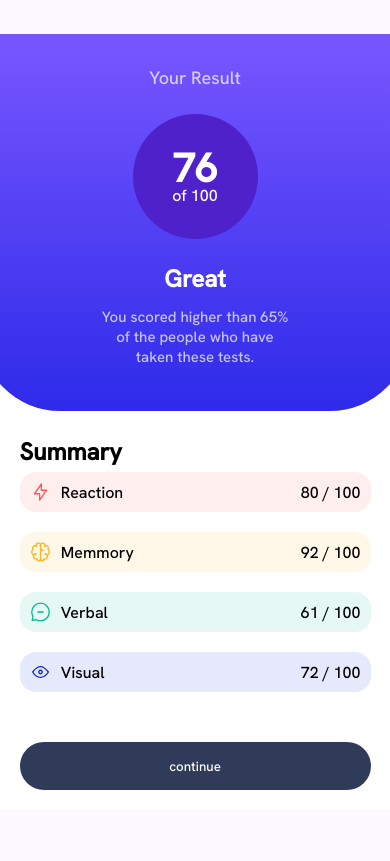
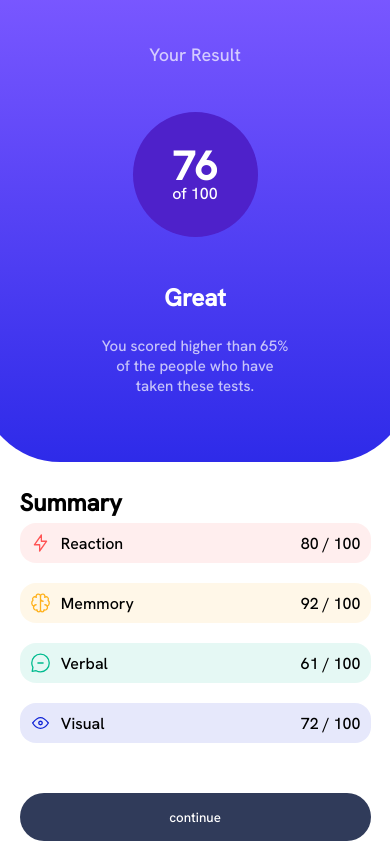
Before and after one commit to MatheusVSN/Frontend-Mentor-Results-summary-component, a plain HTML site: page index.html in a window 390 px wide. Drawn offline with Linux system fonts and the light colour scheme.

Commit message:
Update style.css

```diff
--- a/assets/css/style.css
+++ b/assets/css/style.css
@@ -223,7 +223,12 @@ footer {
 
 @media screen and (max-width: 605px) {
     html, body {
-        overflow: hidden;
+        overflow-x: hidden;
+    }
+
+    body {
+        display: grid;
+        place-items: center;
     }
 
     main {
@@ -234,7 +239,7 @@ footer {
 
     #result-tab {
         width: 100vw;
-        height: 40vh;
+        height: 50vh;
         border-radius: 0;
 
         border-radius: 0px 0px 80px 80px;
```
